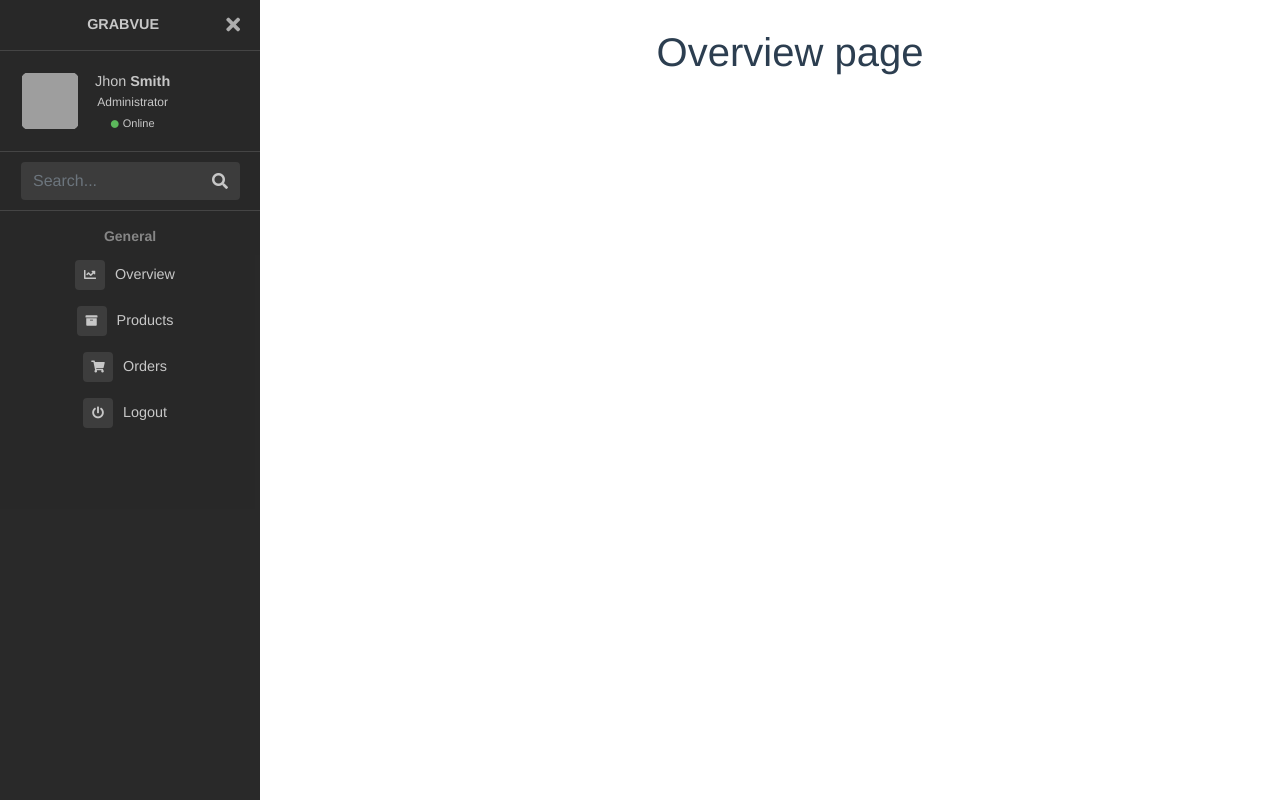
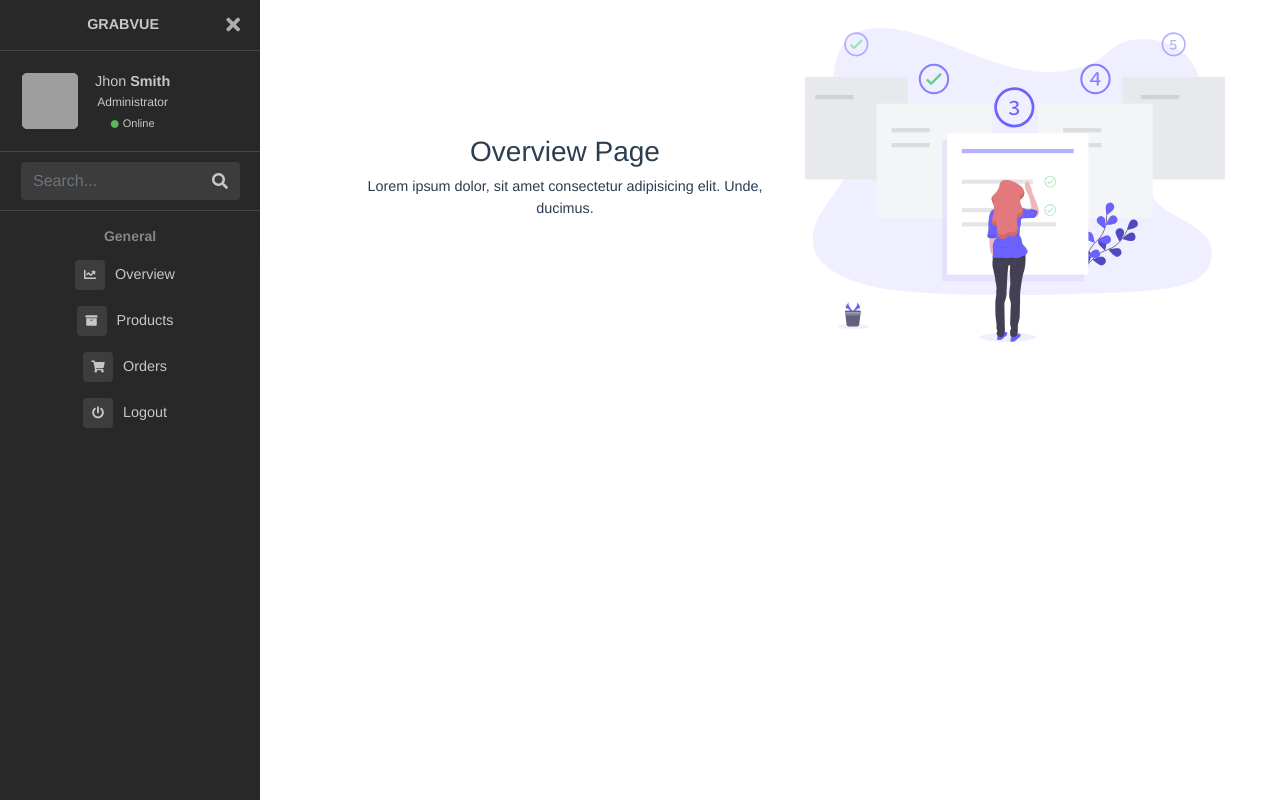
Before and after one commit to farhanasif/grabvue, a Vue app: page /admin/overview in a window 1280 px wide. Built offline with nearby package versions, Linux system fonts and the light colour scheme; grey boxes are pictures that could not be loaded.

Commit message:
overview

```diff
--- a/src/views/admin/Overview.vue
+++ b/src/views/admin/Overview.vue
@@ -1,16 +1,32 @@
 <template>
   <div class="overview">
-    <h1>Overview page</h1>
+      <div class="container h-100">
+          <div class="intro h-100">
+            <div class="row h-100 justify-content-center align-items-center">
+              <div class="col-md-6">
+                 <h3>Overview Page</h3>
+                 <p>
+                   Lorem ipsum dolor, sit amet consectetur adipisicing elit. Unde, ducimus.
+                 </p>
+              </div>
+              <div class="col-md-6">
+                  <img src="/img/svg/overview.svg" alt="" class="img-fluid">
+              </div>
+            </div>
+          </div>
+
+      </div>
+
   </div>
 </template>
 
 <script>
 export default {
-  name: 'Overview',
+  name: "Overview",
   props: {
     msg: String
   }
-}
+};
 </script>
 
 <!-- Add "scoped" attribute to limit CSS to this component only -->
```
